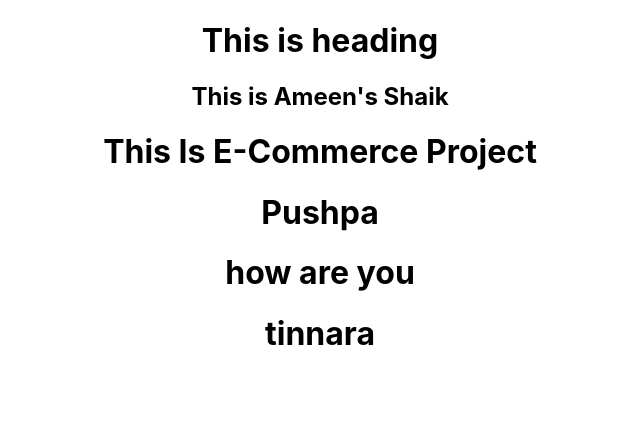
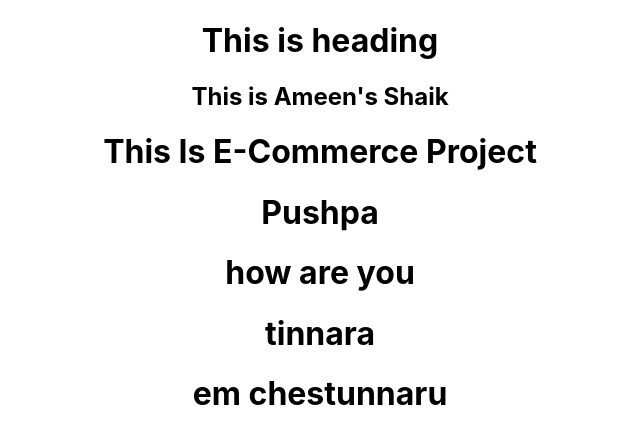
Before and after one commit to Bhavaniviyyapu9/EcommerceProject, a React (Create React App) app in the folder client/: page / in a window 1280 px wide. Shown: the top 444 px of the page, without its empty margins (320-960 px from the left). Built offline with nearby package versions, Linux system fonts and the light colour scheme.

Commit message:
new changes

```diff
--- a/client/src/App.js
+++ b/client/src/App.js
@@ -10,6 +10,7 @@ function App() {
     <h1>Pushpa</h1>
     <h1>how are you</h1>
     <h1>tinnara</h1>
+    <h1>em chestunnaru</h1>
     </div>
   );
 }
```
